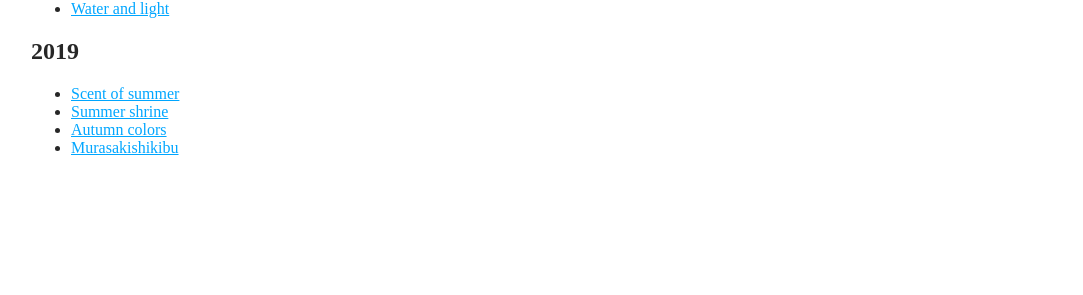
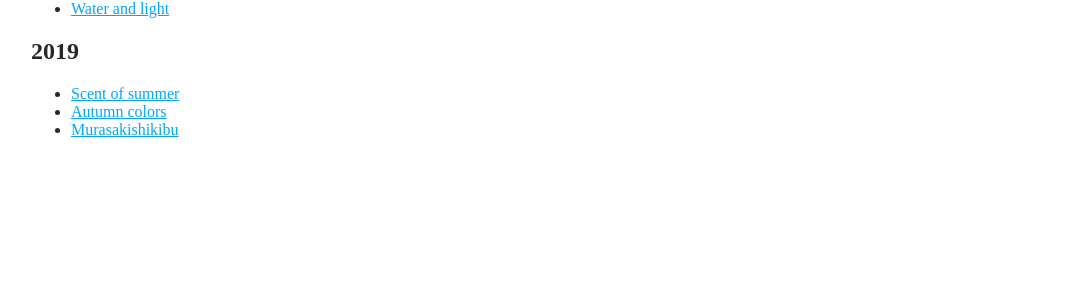
Before and after one commit to hihumi-riku/hihumi-riku.github.io, a Jekyll site: the page built from photos_list.md, in a window 1280 px wide. Shown: the part 229-524 px from the top of the page, without its empty margins (97-1180 px from the left). Built offline with Jekyll 4.4.1, drawn with Linux system fonts in a browser that asks for light colours.

Commit message:
Modified contents

```diff
--- a/photos_list.md
+++ b/photos_list.md
@@ -11,6 +11,5 @@ title: 写真
 
 ## 2019
 - [Scent of summer](/2019/07/09/scent_of_summer.html)
-- [Summer shrine](/2019/07/09/summer_shrine.html)
 - [Autumn colors](/2019/10/31/autumn_colors.html)
 - [Murasakishikibu](/2019/11/04/murasakishikibu.html)
```
